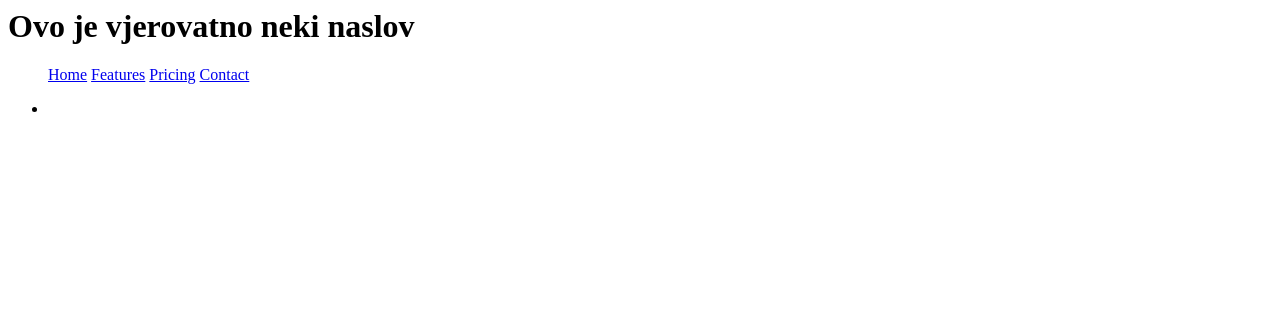
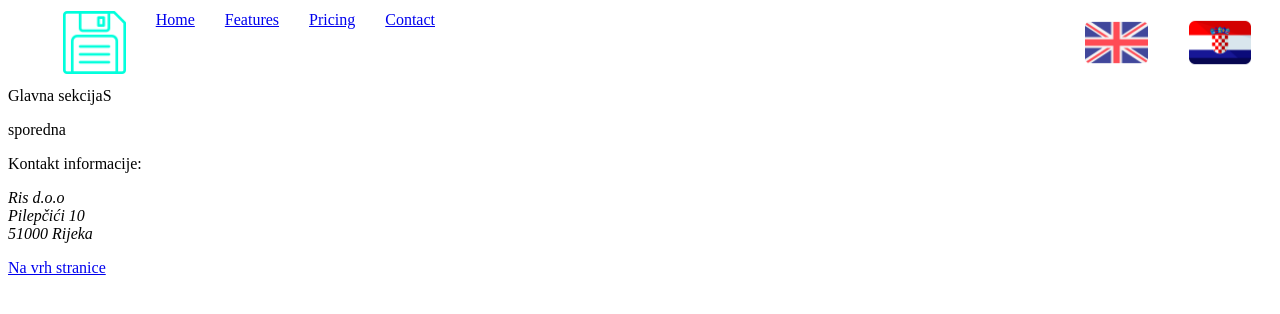
Before and after one commit to kmarkovic-ris/Project1, a plain HTML site: page pricing.html in a window 1280 px wide. Drawn offline with Linux system fonts and the light colour scheme.

Commit message:
modify index.html page

```diff
--- a/css/index.css
+++ b/css/index.css
@@ -1,22 +1,29 @@
 #left-nav li{
+    position: inherit;
     float: left;
-    padding: 15px;
+    padding-left: 15px;
+    padding-right: 15px;
+    padding-top: 3px;
 }
 #right-nav li{
     position: inherit;
     float: right;
     width: 8%;
     padding: 3px;
+
 }
 
 #right-nav img{
-    background-color: lawngreen;
+    width: 100%;
+    height: 100%;
+    object-fit: contain;
+}
+#left-nav img{
     width: 100%;
     height: 100%;
     object-fit: contain;
 }
 
-
 header{
     height:8%;
     width: 100%;
--- a/pricing.html
+++ b/pricing.html
@@ -1,36 +1,52 @@
-
 <html lang="hr">
     <head>
         <meta charset="UTF-8">
         <meta http-equiv="X-UA-Compatible" content="IE=edge">
         <meta name="viewport" content="width=device-width, initial-scale=1.0">
         <meta name="author" value="Karlo">
-        <!--   <link rel="icon" href="favicon.ico"> -->
-        <title>Pocetna stranica</title>
+        <link rel="shortcut icon" type="image/png" href="./images/home.png">
+        <link rel="stylesheet" href="./css/index.css">
+        <title>Stranica sa cjenama</title>
     </head>
     <body>
         <header>
-        <h1> Ovo je vjerovatno neki naslov</h1>
-        <nav>
-            <ul>
-                <li style="display: inline"><a href="index.html">Home</a></li>
-                <li style="display: inline"><a href="features.html">Features</a></li>
-                <li style="display: inline"> <a href="pricing.html">Pricing</a></li>
-                <li style="display: inline"> <a href="contact.html">Contact</a></li>
+
+            <nav id="left-nav">
+                <ul style="list-style-type: none;">
+                    <li><img src="./images/diskette.png"></li>
+                    <li><a href="index.html">Home</a></li>
+                    <li><a href="features.html">Features</a></li>
+                    <li><a href="pricing.html">Pricing</a></li>
+                    <li><a href="contact.html">Contact</a></li>
                 </ul>
             </nav>
-            <ul>
-                <li><a href="#"><img src=""></a></li>
+            <nav id="right-nav">
+                <ul style="list-style-type: none;">
+                    <li><a href="index.html">
+                        <img src="./images/croatia.png"></a></li>
+                    <li><a href="#">
+                        <img src="./images/uk.png"></a></li>
                 </ul>
-        <nav>
-
             </nav>
         </header>
         <main>
-
+        <a id="top"></a>
+        <section id="glavni">
+            <p>Glavna sekcijaS</p>
+        </section>
+        <section id="sporedna">
+            <p>sporedna</p>
+        </section>
         </main>
         <footer>
-
+            <p>Kontakt informacije:</p>
+            <address>
+                Ris d.o.o<br>
+                Pilepčići 10<br>
+                51000 Rijeka<br>
+            </address>
+            <p></p>
+            <a href="#top">Na vrh stranice</a>
         </footer>
     </body>
 </html>
```
Also changed, not shown: contact.html (+31 -14 lines), features.html (+31 -14 lines), index.html (+17 -3 lines). Lines whose indentation alone changed are shown as unchanged.
